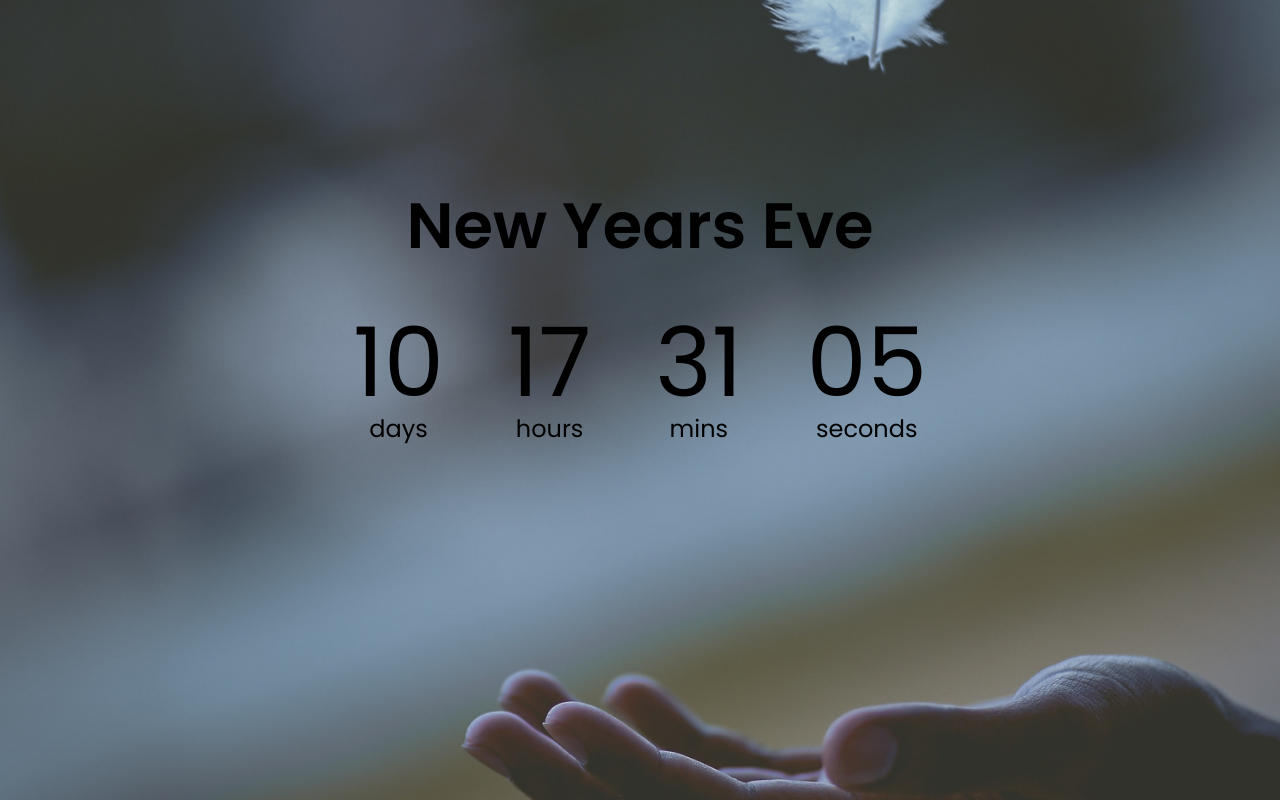
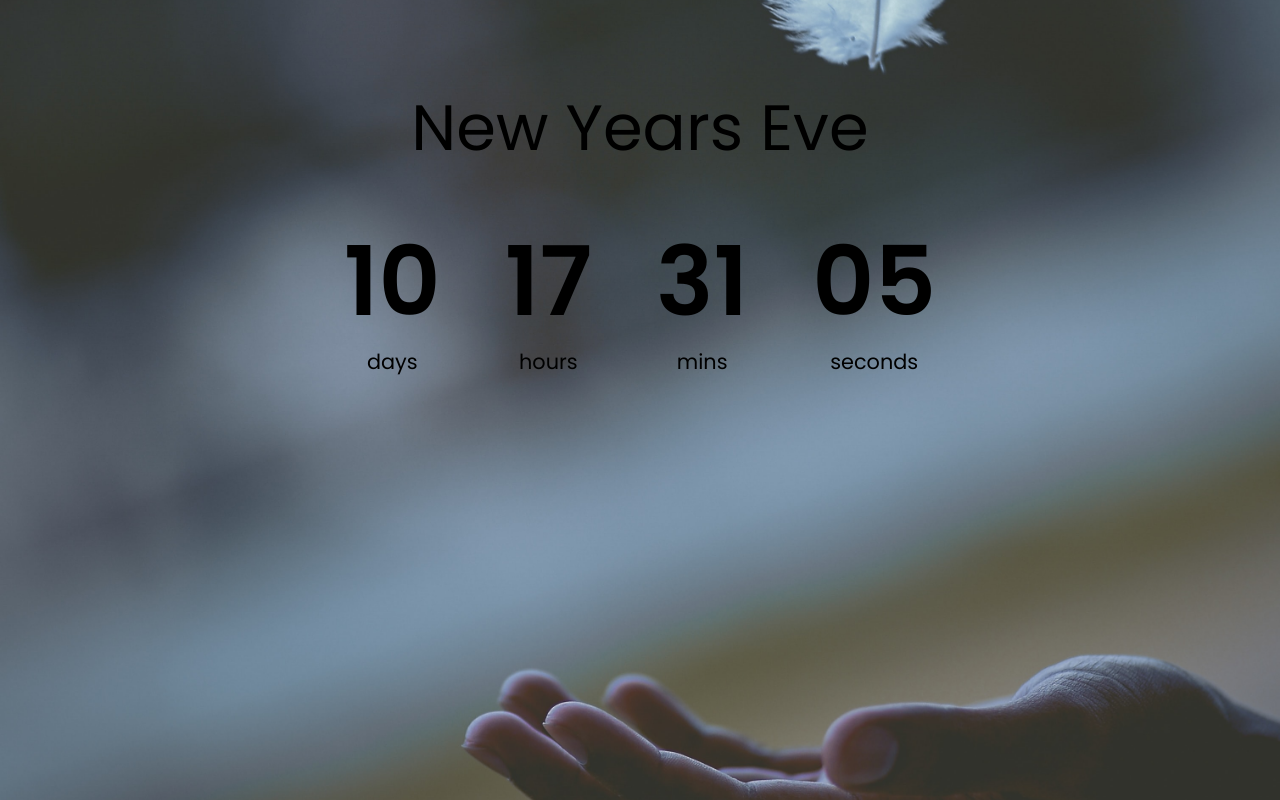
Before and after one commit to dhwajsharma/countdown-timer, a plain HTML site: page index.html in a window 1280 px wide. Drawn offline with Linux system fonts and the light colour scheme.

Commit message:
Update style.css

```diff
--- a/style.css
+++ b/style.css
@@ -1,4 +1,5 @@
-@import url("https://fonts.googleapis.com/css2?family=Poppins:wght@300;400;600&display=swap");
+@import url("https://fonts.googleapis.com/css2?family=Poppins:wght@200;400;600&display=swap");
+
 * {
   box-sizing: border-box;
 }
@@ -10,30 +11,34 @@ body {
   display: flex;
   flex-direction: column;
   align-items: center;
-  justify-content: center;
   min-height: 100vh;
   font-family: "Poppins", sans-serif;
   margin: 0;
 }
 
 h1 {
+  font-weight: normal;
   font-size: 4rem;
-  margin-top: -10rem;
+  margin-top: 5rem;
 }
 
 .countdown-container {
   display: flex;
+  flex-wrap: wrap;
+  justify-content: center;
 }
 
 .big-text {
+  font-weight: bold;
   font-size: 6rem;
   line-height: 1;
-  margin: 0 2rem;
+  margin: 1rem 2rem;
 }
 
 .countdown-el {
   text-align: center;
 }
+
 .countdown-el span {
-  font-size: 1.5rem;
+  font-size: 1.3rem;
 }
```
